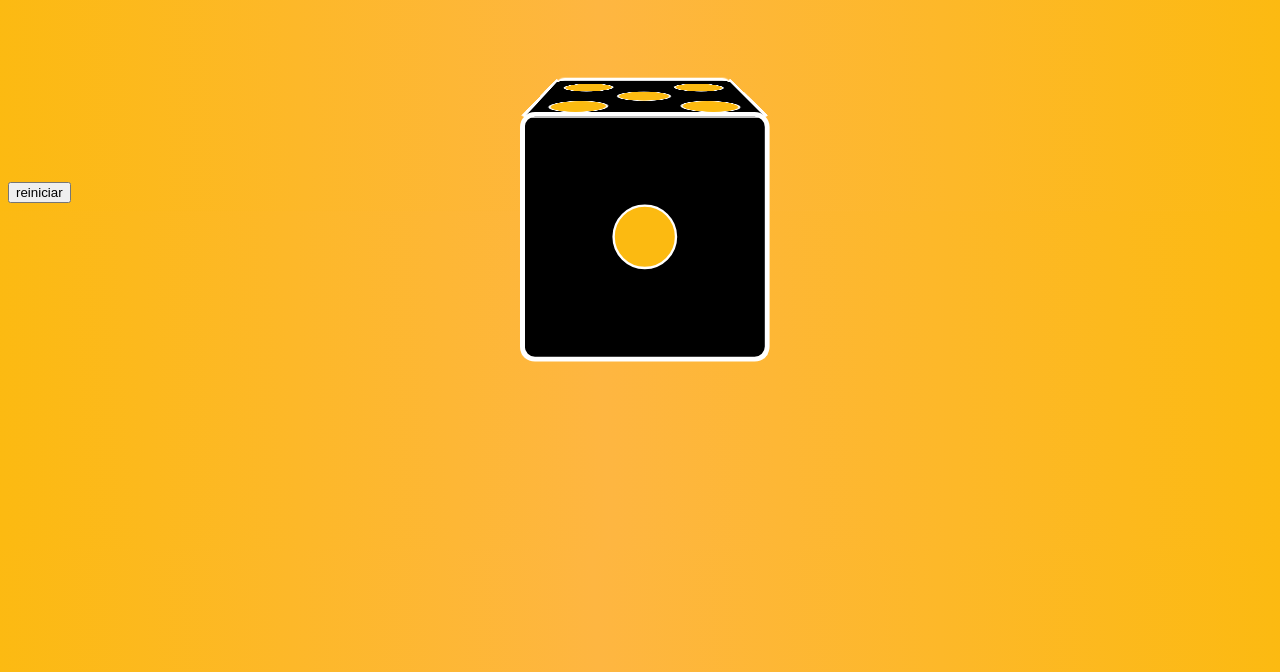
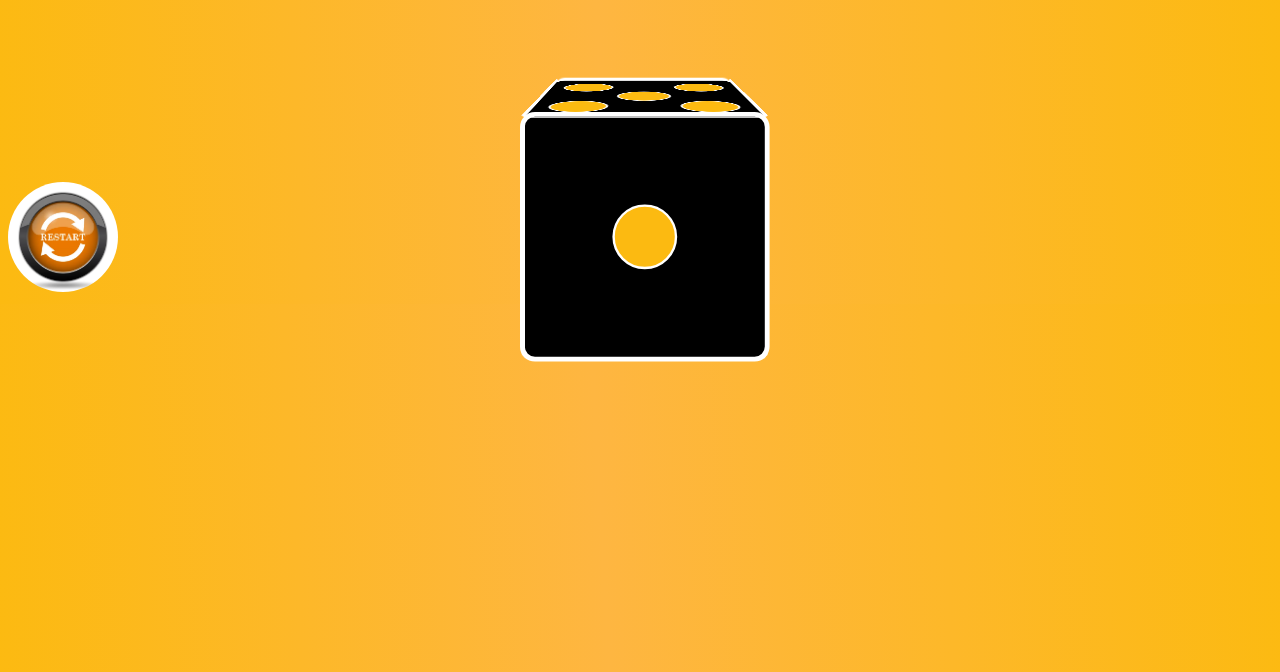
Before and after one commit to adrianapico/Sacrificios-de-coders, a plain HTML site: page Pagina-3.html in a window 1280 px wide. Shown: the part 128-800 px from the top of the page. Drawn offline with Linux system fonts and the light colour scheme.

Commit message:
boton agregado

```diff
--- a/Pagina-3.html
+++ b/Pagina-3.html
@@ -11,7 +11,9 @@
 <body>
     <!--marca-->
     <img class="image" src="Img/logo.marca..png">
+    <div id="cont-reset">
 
+    </div>
     <!--Dado-->
     <div class="container">
         <div class="cube">
@@ -62,9 +64,13 @@
             </div>
         </div>
     </div>
-    <div>
-        <button class="btn-restart">reiniciar</button>
+
+    <div id="cont-reset">
+        <a class="btn-restart" href="./Pagina-4.html" target="_blank">
+        </a>
     </div>
+
+
     <script type="text/javascript" src="/script-3.js"></script>
 </body>
 </html>
--- a/style-3.css
+++ b/style-3.css
@@ -162,6 +162,27 @@ body{
     grid-column: 1;
 }
 
+#cont-reset{
+    display: flex;
+    justify-content: center;
+    align-items: center;
+    display: block;
+}
 .btn-restart{
-    justify-content: center;
+    background: #92c7eb;
+    background-image: url("./Img/restart.webp");
+    background-size: cover;
+    background-position: center;
+    display: inline-block;
+    border: none;
+    padding: 20px;
+    width: 70px;
+    border-radius: 900px;
+    height: 70px;
+    transition: all 0.5s;
+    cursor: pointer;
 }
+.btn-restart:hover{
+    width: 100px;
+    height: 100px;
+}
```
Also changed, not shown: Img/reset.jfif (added), Img/restart.webp (added).
